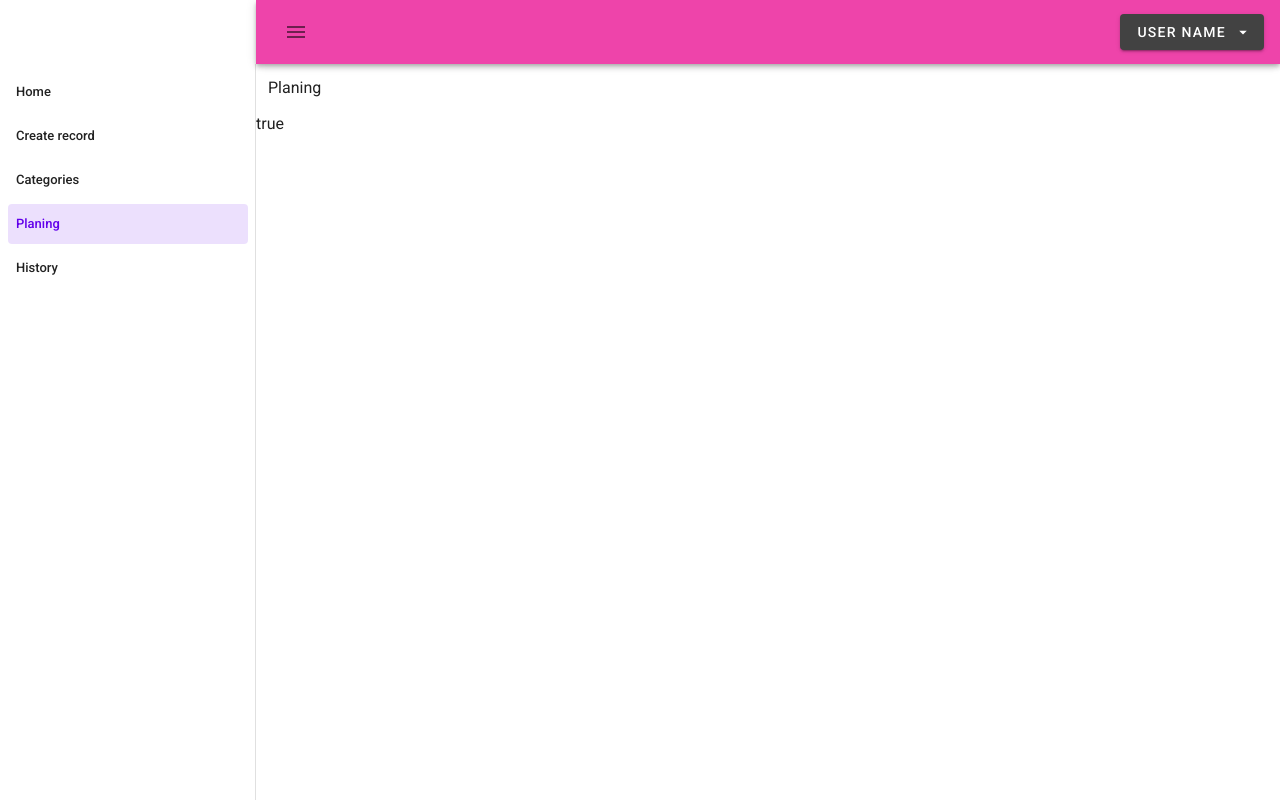
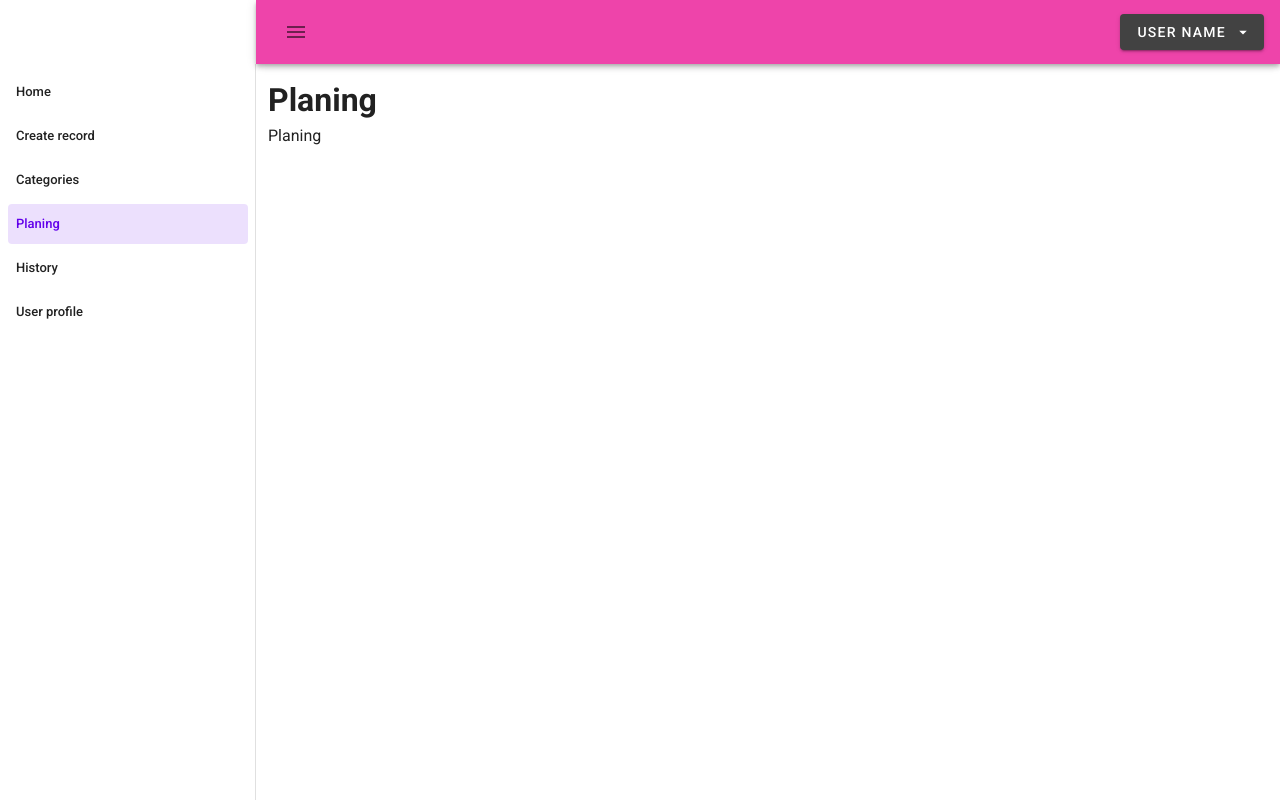
Before and after one commit to Mandred19/lp-vue-crm, a Vue app: page /planing in a window 1280 px wide. Built offline with nearby package versions, Linux system fonts and the light colour scheme.

Commit message:
add screen title

```diff
--- /dev/null
+++ b/src/components/ScreenTitle.vue
@@ -0,0 +1,28 @@
+<template>
+  <v-row v-if="currentRouteTitle" class="flex flex-grow-1 align-center justify-start">
+    <v-col cols="12">
+      <h1>{{ currentRouteTitle.title }}</h1>
+    </v-col>
+  </v-row>
+</template>
+
+<script lang="ts">
+import { Component, Mixins } from 'vue-property-decorator';
+import RoutesListMixin from '@/helpers/mixins/RoutesListMixin';
+import InterfaceRoute from '@/interfaces/InterfaceRoute';
+
+@Component({
+  name: 'ScreenTitle',
+  components: {},
+})
+
+export default class ScreenTitle extends Mixins(RoutesListMixin) {
+  get currentRouteTitle(): InterfaceRoute | string {
+    return this.routesList.find((item) => item.name === this.$route.name) || '';
+  }
+}
+</script>
+
+<style lang="scss">
+
+</style>
--- a/src/components/Sidebar/SidebarRoutesList.vue
+++ b/src/components/Sidebar/SidebarRoutesList.vue
@@ -15,28 +15,15 @@
 </template>
 
 <script lang="ts">
-import Vue from 'vue';
-import { Component } from 'vue-property-decorator';
+import { Component, Mixins } from 'vue-property-decorator';
+import RoutesListMixin from '@/helpers/mixins/RoutesListMixin';
 
 @Component({
   name: 'SidebarRoutesList',
   components: {},
 })
 
-export default class SidebarRoutesList extends Vue {
-  protected readonly routesList: InterfaceRoute[] = [
-    { title: 'Home', to: '/' },
-    { title: 'Create record', to: '/create-record' },
-    { title: 'Categories', to: '/categories' },
-    { title: 'Planing', to: '/planing' },
-    { title: 'History', to: '/history' },
-  ];
-}
-
-interface InterfaceRoute {
-  title: string;
-  to: string;
-}
+export default class SidebarRoutesList extends Mixins(RoutesListMixin) {}
 </script>
 
 <style lang="scss">
--- /dev/null
+++ b/src/helpers/mixins/RoutesListMixin.ts
@@ -0,0 +1,14 @@
+import { Component, Vue } from 'vue-property-decorator';
+import InterfaceRoute from '@/interfaces/InterfaceRoute';
+
+@Component({})
+export default class RoutesListMixin extends Vue {
+  protected readonly routesList: InterfaceRoute[] = [
+    { title: 'Home', name: 'Home', to: '/' },
+    { title: 'Create record', name: 'CreateRecord', to: '/create-record' },
+    { title: 'Categories', name: 'Categories', to: '/categories' },
+    { title: 'Planing', name: 'Planing', to: '/planing' },
+    { title: 'History', name: 'History', to: '/history' },
+    { title: 'User profile', name: 'Profile', to: '/profile' },
+  ];
+}
--- /dev/null
+++ b/src/interfaces/InterfaceRoute.ts
@@ -0,0 +1,6 @@
+/* eslint-disable */
+export default interface InterfaceRoute {
+  title: string;
+  name: string;
+  to: string;
+}
--- a/src/layout/MainLayout.vue
+++ b/src/layout/MainLayout.vue
@@ -6,7 +6,6 @@
 
     <v-main>
       <router-view/>
-      {{ isVisibleSidebar }}
     </v-main>
   </v-app>
 </template>
--- a/src/views/Categories/index.vue
+++ b/src/views/Categories/index.vue
@@ -1,5 +1,7 @@
 <template>
   <v-container fluid class="app-container">
+    <ScreenTitle/>
+
     <v-row no-gutters>
       <v-col cols="12" sm="4">
         <v-card
@@ -25,10 +27,11 @@
 <script lang="ts">
 import Vue from 'vue';
 import { Component } from 'vue-property-decorator';
+import ScreenTitle from '@/components/ScreenTitle.vue';
 
 @Component({
   name: 'Categories',
-  components: {},
+  components: { ScreenTitle },
 })
 
 export default class Categories extends Vue {
--- a/src/views/CreateRecord/index.vue
+++ b/src/views/CreateRecord/index.vue
@@ -1,5 +1,7 @@
 <template>
   <v-container fluid class="app-container">
+    <ScreenTitle/>
+
     <v-row no-gutters>
       <v-col cols="12" sm="4">
         <div>CreateRecord</div>
@@ -11,10 +13,11 @@
 <script lang="ts">
 import Vue from 'vue';
 import { Component } from 'vue-property-decorator';
+import ScreenTitle from '@/components/ScreenTitle.vue';
 
 @Component({
   name: 'CreateRecord',
-  components: {},
+  components: { ScreenTitle },
 })
 
 export default class CreateRecord extends Vue {
--- a/src/views/History/index.vue
+++ b/src/views/History/index.vue
@@ -1,5 +1,7 @@
 <template>
   <v-container fluid class="app-container">
+    <ScreenTitle/>
+
     <v-row no-gutters>
       <v-col cols="12" sm="4">
         <div>History</div>
@@ -11,10 +13,11 @@
 <script lang="ts">
 import Vue from 'vue';
 import { Component } from 'vue-property-decorator';
+import ScreenTitle from '@/components/ScreenTitle.vue';
 
 @Component({
   name: 'History',
-  components: {},
+  components: { ScreenTitle },
 })
 
 export default class History extends Vue {
--- a/src/views/Planing/index.vue
+++ b/src/views/Planing/index.vue
@@ -1,5 +1,7 @@
 <template>
   <v-container fluid class="app-container">
+    <ScreenTitle/>
+
     <v-row no-gutters>
       <v-col cols="12" sm="4">
         <div>Planing</div>
@@ -11,10 +13,11 @@
 <script lang="ts">
 import Vue from 'vue';
 import { Component } from 'vue-property-decorator';
+import ScreenTitle from '@/components/ScreenTitle.vue';
 
 @Component({
   name: 'Planing',
-  components: {},
+  components: { ScreenTitle },
 })
 
 export default class Planing extends Vue {
--- a/src/views/Profile/index.vue
+++ b/src/views/Profile/index.vue
@@ -1,5 +1,11 @@
 <template>
   <v-container fluid class="app-container">
+    <v-row class="flex flex-grow-1 align-center justify-start">
+      <v-col cols="12">
+        <h1>User name</h1>
+      </v-col>
+    </v-row>
+
     <v-row no-gutters>
       <v-col cols="12" sm="4">
         <div>Profile</div>
@@ -12,10 +18,10 @@
 import Vue from 'vue';
 import { Component } from 'vue-property-decorator';
 
-    @Component({
-      name: 'Profile',
-      components: {},
-    })
+@Component({
+  name: 'Profile',
+  components: {},
+})
 
 export default class Profile extends Vue {
 
```
Also changed, not shown: 1 other file (tests, documents, lock files or other folders).
